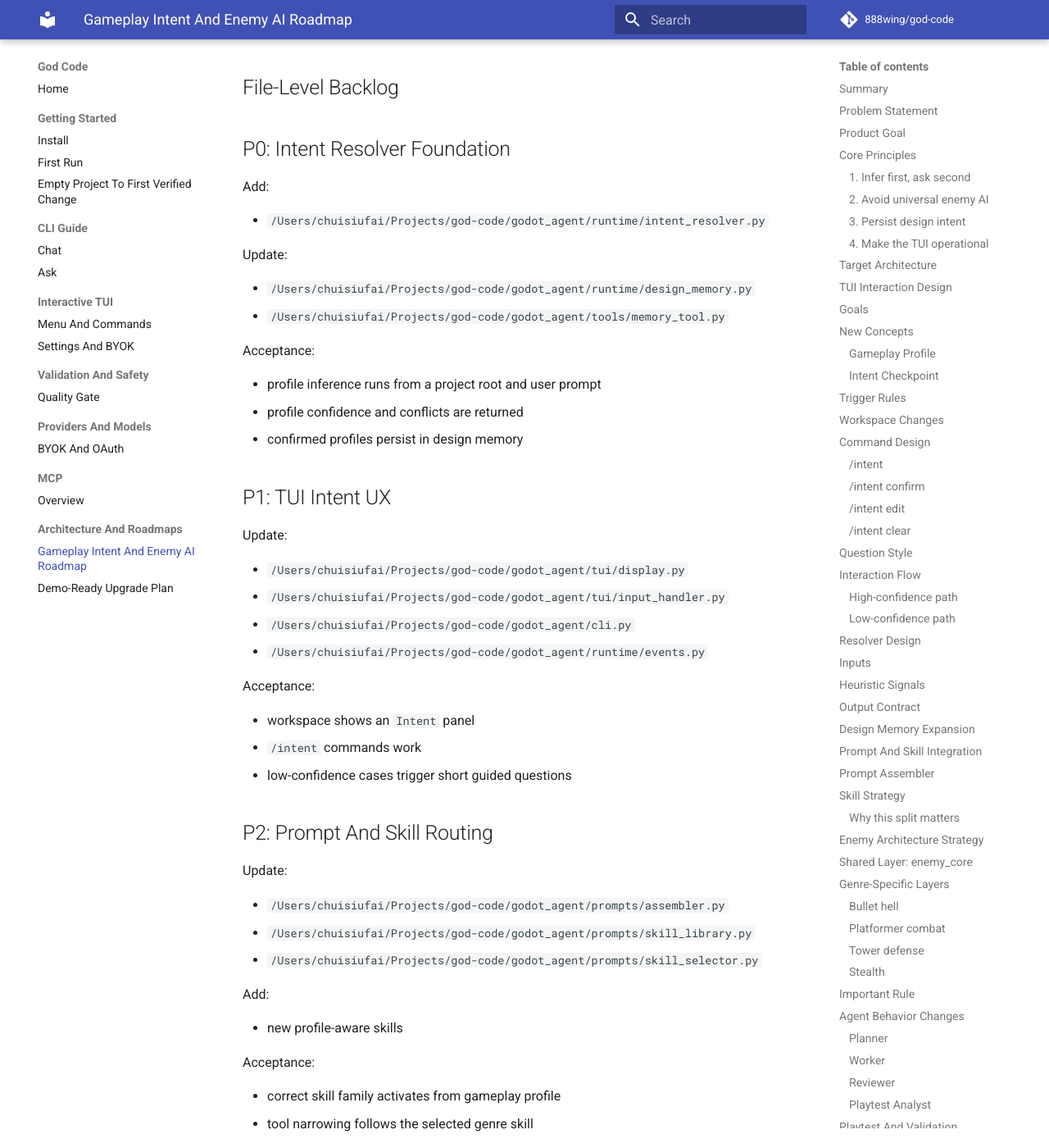
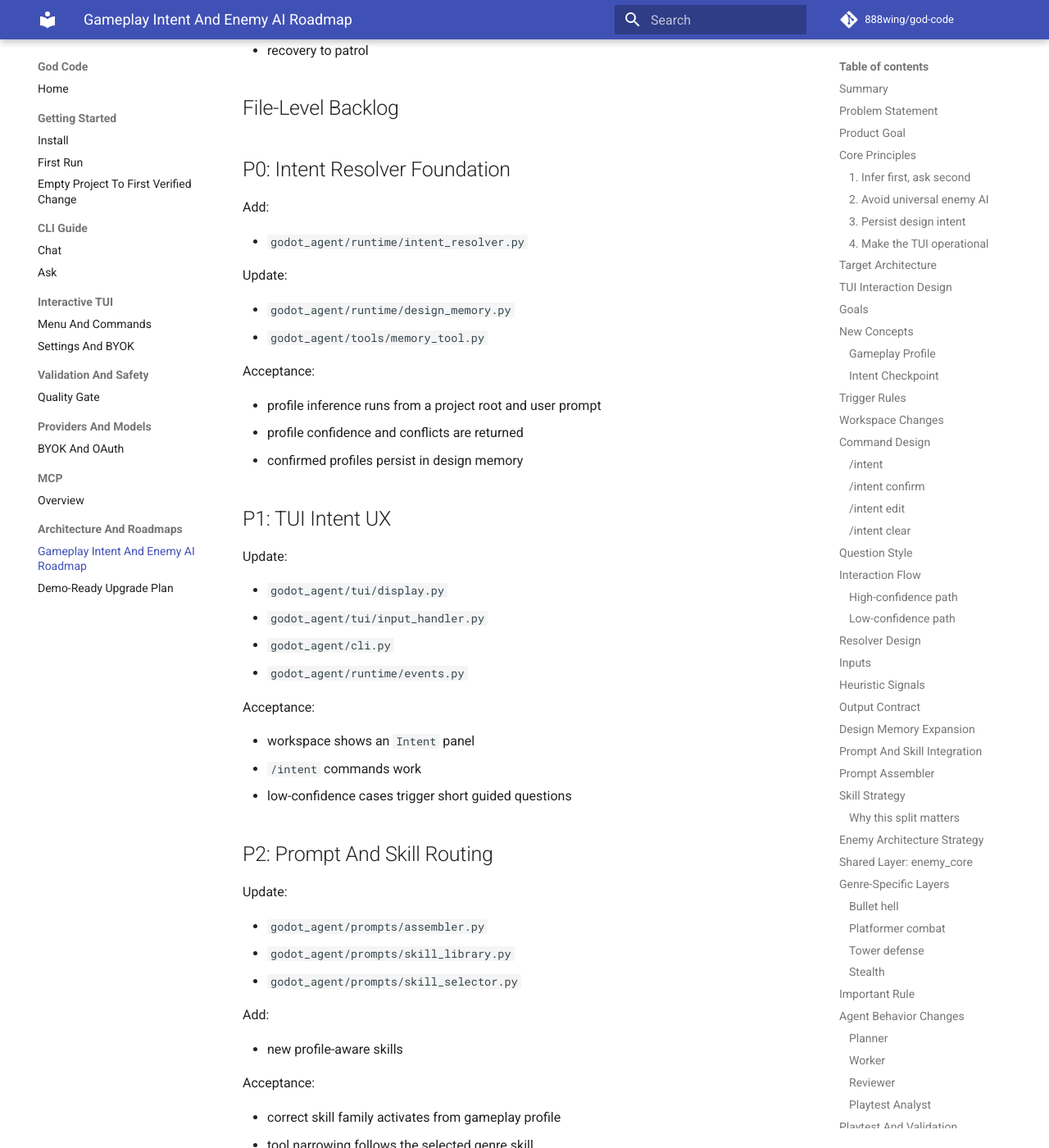
Before and after one commit to 888wing/god-code, an MkDocs documentation site: the page built from docs/gameplay-intent-and-enemy-ai-roadmap.md, in a window 1280 px wide and 1400 px high, scrolled down 12545 px. Shown: the whole window at 82% size. Built offline with MkDocs 1.6.1 and Material for MkDocs 9.7.7, drawn with Linux system fonts in a browser that asks for light colours; comment, search, counter and statistics services are not loaded; some of the changed text lies outside the part shown.

```diff
--- a/docs/gameplay-intent-and-enemy-ai-roadmap.md
+++ b/docs/gameplay-intent-and-enemy-ai-roadmap.md
@@ -244,7 +244,7 @@ Bad:
 
 Create a new module:
 
-- `/Users/chuisiufai/Projects/god-code/godot_agent/runtime/intent_resolver.py`
+- `godot_agent/runtime/intent_resolver.py`
 
 Responsibilities:
 
@@ -459,12 +459,12 @@ Upgrade playtest selection to be profile-aware.
 
 Add:
 
-- `/Users/chuisiufai/Projects/god-code/godot_agent/runtime/intent_resolver.py`
+- `godot_agent/runtime/intent_resolver.py`
 
 Update:
 
-- `/Users/chuisiufai/Projects/god-code/godot_agent/runtime/design_memory.py`
-- `/Users/chuisiufai/Projects/god-code/godot_agent/tools/memory_tool.py`
+- `godot_agent/runtime/design_memory.py`
+- `godot_agent/tools/memory_tool.py`
 
 Acceptance:
 
@@ -476,10 +476,10 @@ Acceptance:
 
 Update:
 
-- `/Users/chuisiufai/Projects/god-code/godot_agent/tui/display.py`
-- `/Users/chuisiufai/Projects/god-code/godot_agent/tui/input_handler.py`
-- `/Users/chuisiufai/Projects/god-code/godot_agent/cli.py`
-- `/Users/chuisiufai/Projects/god-code/godot_agent/runtime/events.py`
+- `godot_agent/tui/display.py`
+- `godot_agent/tui/input_handler.py`
+- `godot_agent/cli.py`
+- `godot_agent/runtime/events.py`
 
 Acceptance:
 
@@ -491,9 +491,9 @@ Acceptance:
 
 Update:
 
-- `/Users/chuisiufai/Projects/god-code/godot_agent/prompts/assembler.py`
-- `/Users/chuisiufai/Projects/god-code/godot_agent/prompts/skill_library.py`
-- `/Users/chuisiufai/Projects/god-code/godot_agent/prompts/skill_selector.py`
+- `godot_agent/prompts/assembler.py`
+- `godot_agent/prompts/skill_library.py`
+- `godot_agent/prompts/skill_selector.py`
 
 Add:
 
@@ -508,8 +508,8 @@ Acceptance:
 
 Update:
 
-- `/Users/chuisiufai/Projects/god-code/godot_agent/godot/pattern_advisor.py`
-- `/Users/chuisiufai/Projects/god-code/godot_agent/runtime/engine.py`
+- `godot_agent/godot/pattern_advisor.py`
+- `godot_agent/runtime/engine.py`
 
 Add:
 
@@ -528,9 +528,9 @@ Acceptance:
 
 Update:
 
-- `/Users/chuisiufai/Projects/god-code/godot_agent/runtime/playtest_harness.py`
-- `/Users/chuisiufai/Projects/god-code/godot_agent/testing/scenario_runner.py`
-- `/Users/chuisiufai/Projects/god-code/godot_agent/runtime/scenario_specs/*`
+- `godot_agent/runtime/playtest_harness.py`
+- `godot_agent/testing/scenario_runner.py`
+- `godot_agent/runtime/scenario_specs/*`
 
 Acceptance:
 
@@ -541,8 +541,8 @@ Acceptance:
 
 Update:
 
-- `/Users/chuisiufai/Projects/god-code/README.md`
-- `/Users/chuisiufai/Projects/god-code/CHANGELOG.md`
+- `README.md`
+- `CHANGELOG.md`
 
 Add:
 
@@ -568,12 +568,12 @@ Add tests for:
 
 Suggested files:
 
-- `/Users/chuisiufai/Projects/god-code/tests/runtime/test_intent_resolver.py`
-- `/Users/chuisiufai/Projects/god-code/tests/runtime/test_design_memory.py`
-- `/Users/chuisiufai/Projects/god-code/tests/tui/test_input_handler.py`
-- `/Users/chuisiufai/Projects/god-code/tests/tui/test_display.py`
-- `/Users/chuisiufai/Projects/god-code/tests/prompts/test_skill_selector.py`
-- `/Users/chuisiufai/Projects/god-code/tests/runtime/test_playtest_harness.py`
+- `tests/runtime/test_intent_resolver.py`
+- `tests/runtime/test_design_memory.py`
+- `tests/tui/test_input_handler.py`
+- `tests/tui/test_display.py`
+- `tests/prompts/test_skill_selector.py`
+- `tests/runtime/test_playtest_harness.py`
 
 ## Initial Implementation Recommendation
 
```
Also changed, not shown: other parts of docs/gameplay-intent-and-enemy-ai-roadmap.md (+3 -3 lines), README.md (+40 -0 lines), 1 other file.
